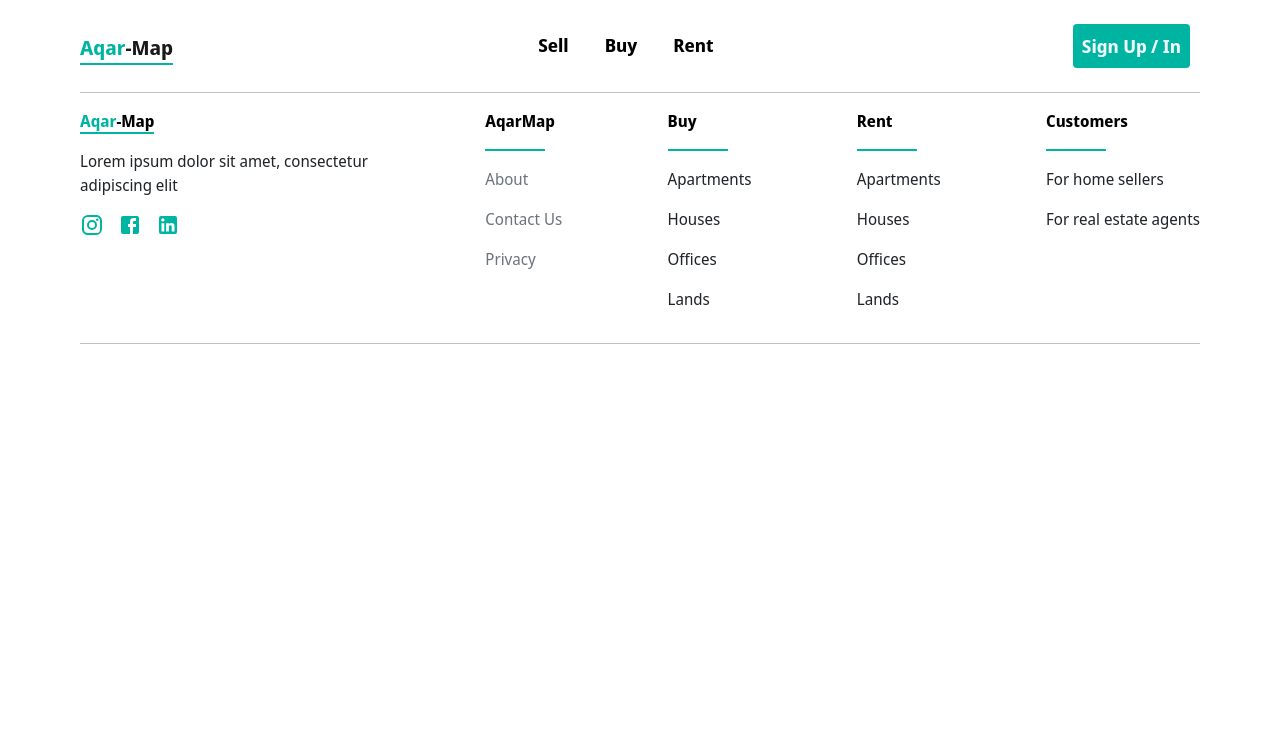
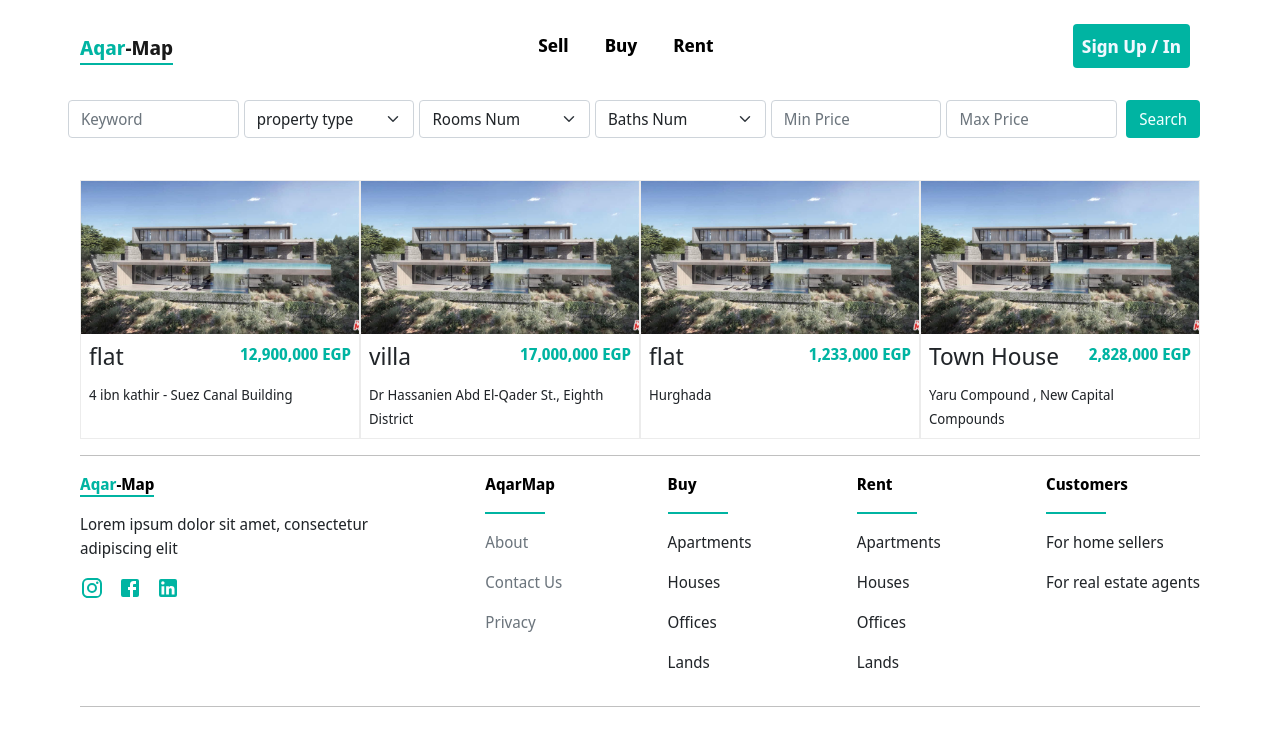
Before and after one commit to abdelaziz123456/aqar-map, a React (Create React App) app: page /buy in a window 1280 px wide. Shown: the top 746 px of the page. Built offline with nearby package versions, Linux system fonts and the light colour scheme.

Commit message:
add apartments component

```diff
--- a/src/App.js
+++ b/src/App.js
@@ -11,6 +11,7 @@ import SignUp from './Components/SignUp';
 import ContactUs from './Components/ContactUs';
 import About from './Components/About';
 import Privacy from './Components/Privacy';
+import Buy from './Components/Buy';
 function App() {
   return (
 
@@ -52,6 +53,10 @@ function App() {
       <Privacy/>
     </Route>
 
+    <Route exact path='/buy'>
+      <Buy/>
+    </Route>
+
 
 
     <Footer/>
--- /dev/null
+++ b/src/Components/Buy/index.js
@@ -0,0 +1,30 @@
+import SearchBar from "../SearchBar";
+import {apartForSale} from '../../Data/index'
+import apartImg from '../../images/building.png'
+import './index.scss'
+function Buy(){
+    return(
+        <div className='buy'>
+            <SearchBar/>
+            <div className='unit d-flex flex-wrap'>
+                {apartForSale.map((apart)=>
+                <div className='apart col-12 col-md-6 col-lg-3 my-2 '>
+                    <img src={apartImg} alt="" className="img-fluid" />
+                    <div className="details p-2">
+
+
+                    <div className="d-flex justify-content-between ">
+                        <h4 >{apart.type}</h4>
+                        <p className='price fw-bold'>{apart.price}</p>
+                    </div>
+                    <small >{apart.address}</small>
+                    </div>
+
+                </div>
+                )}
+            </div>
+        </div>
+    )
+}
+
+export default Buy
--- /dev/null
+++ b/src/Components/Buy/index.scss
@@ -0,0 +1,15 @@
+@import '../../scss/variables.scss';
+.buy{
+    .unit{
+
+        .apart{
+            border:1px solid rgba(128, 128, 128, 0.15);
+            .details{
+
+            }
+            .price{
+                color:$color-main
+            }
+        }
+    }
+}
--- a/src/Components/Header/index.js
+++ b/src/Components/Header/index.js
@@ -33,7 +33,7 @@ function Header(){
                   <Link to='/' className="nav-link">Sell</Link>
                 </div>
                 <div className="nav-item">
-                  <Link to='#' className="nav-link">Buy</Link>
+                  <Link to='/buy' className="nav-link">Buy</Link>
                 </div>
                 <div className="nav-item">
                   <Link to='#' className="nav-link">Rent</Link>
--- /dev/null
+++ b/src/Components/SearchBar/index.js
@@ -0,0 +1,66 @@
+import { Search } from '@material-ui/icons';
+import './index.scss';
+function SearchBar(){
+  const  submitHandler=(e)=>{
+        e.preventDefault()
+    }
+    return(
+        <form className='search-bar my-4' onSubmit={submitHandler}>
+            <div className="d-flex justify-content-between">
+
+
+            <div className="row ">
+                <div className="col-12 col-sm-6 col-md">
+                <input type="text" className="form-control" placeholder='Keyword' />
+                </div>
+
+
+                <div className="col-12 col-sm-6 col-md">
+                <select class="form-select" aria-label="Default select example" name='type'>
+                <option selected>property type</option>
+                <option value="1">Flat</option>
+                <option value="2">Villa</option>
+                <option value="3">Chalet</option>
+                <option value="4">Town House</option>
+                </select>
+                </div>
+                <div className="col-12 col-sm-6 col-md">
+                <select class="form-select" aria-label="Default select example" name='rooms'>
+                <option selected>Rooms Num</option>
+                <option value="1">2</option>
+                <option value="2">3</option>
+                <option value="3">4</option>
+                <option value="4">More than 4</option>
+                </select>
+                </div>
+                <div className="col-12 col-sm-6 col-md">
+                <select class="form-select" aria-label="Default select example" name='baths'>
+                <option selected>Baths Num</option>
+                <option value="1">1</option>
+                <option value="2">2</option>
+                <option value="3">3</option>
+                <option value="4">More than 3</option>
+                </select>
+                </div>
+                <div className="col-12 col-sm-6 col-md">
+                <input type="number" className="form-control" placeholder='Min Price' />
+                </div>
+                <div className="col-12 col-sm-6 col-md">
+                <input type="number" className="form-control"
+                placeholder='Max Price'/>
+                </div>
+            </div>
+            <div>
+                <button className="btn ms-3" type='submit'>
+                    Search
+                </button>
+            </div>
+            </div>
+
+
+
+        </form>
+    )
+}
+
+export default SearchBar;
--- /dev/null
+++ b/src/Components/SearchBar/index.scss
@@ -0,0 +1,17 @@
+@import '../../scss/variables.scss';
+.search-bar{
+
+    .col-12{
+
+        padding-left: 0 !important;
+        padding-right: 5px !important;
+        padding-left: 0 !important;
+        padding-right: 5px !important;
+        margin-bottom: 10px !important;
+    }
+    .btn{
+        background-color: $color-main;
+        color: azure;
+
+    }
+}
--- /dev/null
+++ b/src/Data/index.js
@@ -0,0 +1,74 @@
+export const apartForSale=[
+    {
+        id:1,
+        type:'flat',
+        yearBuilt:2020,
+        finishType:'super lux',
+        view:'nile',
+        publishDate:'30/03/2021',
+        price:'12,900,000 EGP',
+        pricePerMeter:'60,000 EGP',
+        paymentMethod:'Cash ',
+        area:200,
+        address:' 4 ibn kathir - Suez Canal Building ',
+        roomNum:4,
+        bathNum:1,
+
+
+    },
+    {
+        id:2,
+        type:'villa',
+        yearBuilt:1993,
+        finishType:'super lux',
+        view:'main street',
+        publishDate:'19/08/2021',
+        price:'17,000,000 EGP',
+        pricePerMeter:'8,095 EGP',
+        paymentMethod:'Cash or Installments',
+        area:2100,
+        address:' Dr Hassanien Abd El-Qader St., Eighth District'
+        ,
+        roomNum:10,
+        bathNum:3,
+
+
+    },
+    {
+        id:3,
+        type:'flat',
+        yearBuilt:2020,
+        finishType:'lux',
+        view:'Seaview',
+        publishDate:'19/05/2021',
+        price:'1,233,000  EGP',
+        pricePerMeter:'9,000  EGP',
+        paymentMethod:'Cash or Installments',
+        area:137 ,
+        address:'Hurghada'
+        ,
+        roomNum:3,
+        bathNum:1,
+
+
+    }
+    ,
+    {
+        id:4,
+        type:'Town House',
+        yearBuilt:2021,
+        finishType:'Semi Finished',
+        view:'Garden',
+        publishDate:'19/05/2021',
+        price:'2,828,000   EGP',
+        pricePerMeter:'14,000   EGP',
+        paymentMethod:'Cash',
+        area:202  ,
+        address:'Yaru Compound , New Capital Compounds'
+        ,
+        roomNum:3,
+        bathNum:3,
+
+
+    }
+]
```
Also changed, not shown: src/images/building.png (added).
